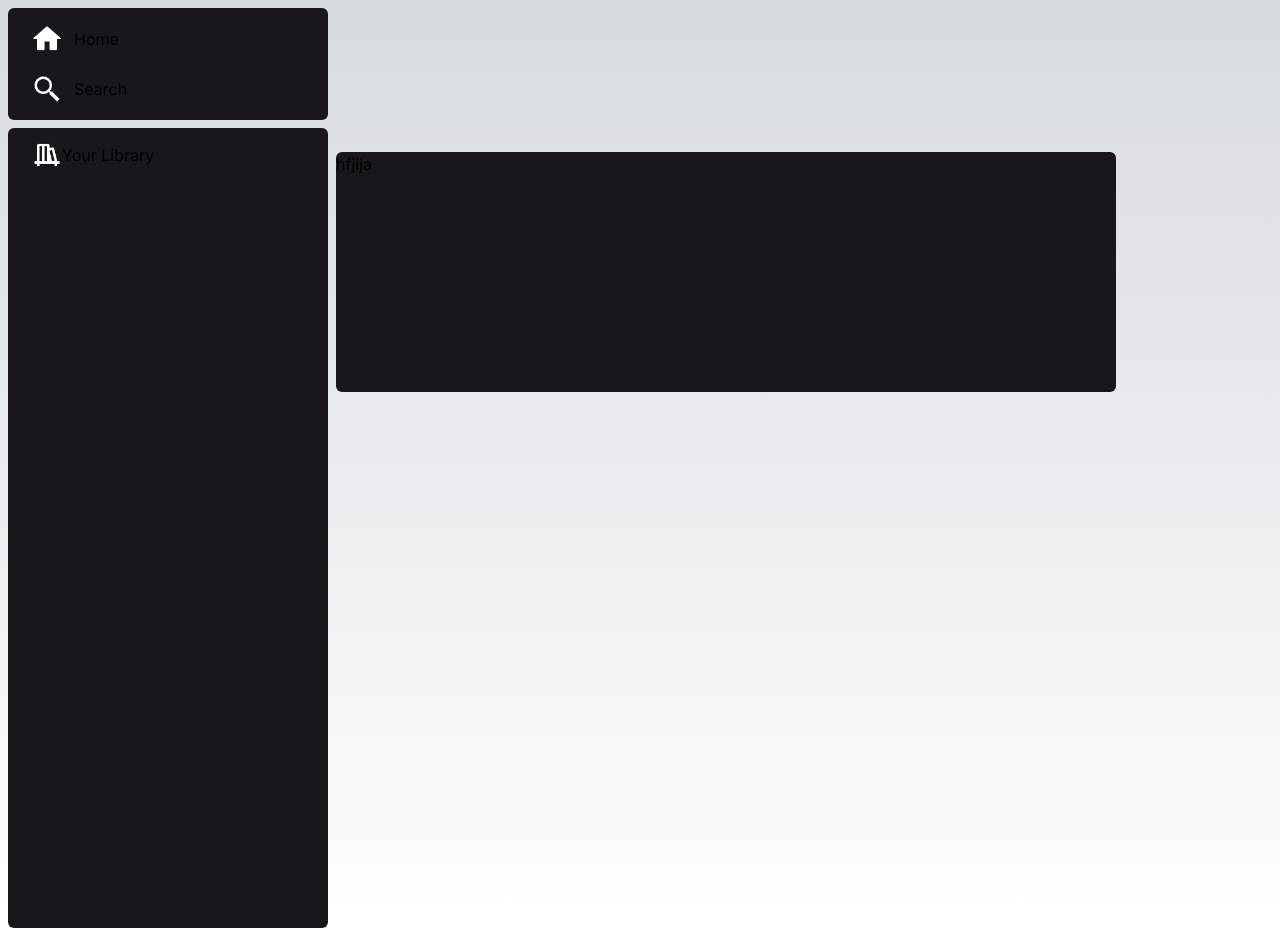
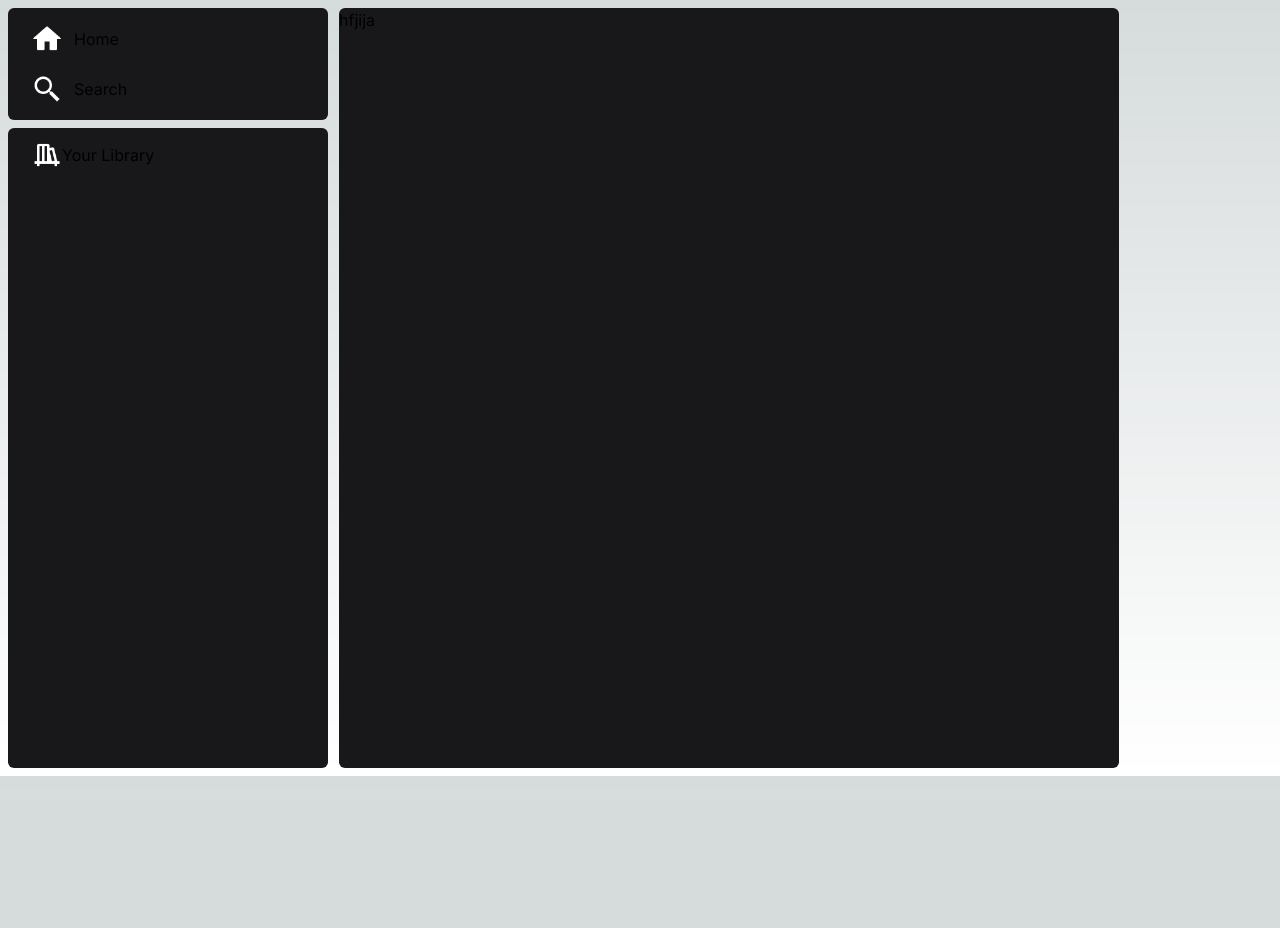
Before and after one commit to oscvrhrr/music-app-react, a Next.js app: page / in a window 1280 px wide. After the commit the page ends 800 px from the top, so only its background shows below. Built offline with nearby package versions, Linux system fonts and the light colour scheme.

Commit message:
Placed Albumshowcase component

```diff
--- a/src/app/components/AlbumShowcase.tsx
+++ b/src/app/components/AlbumShowcase.tsx
@@ -4,7 +4,7 @@
 
 export default function AlbumShowcase () {
     return (
-        <main className="bg-zinc-900 w-[48.75rem] h-60 ml-2 inline-block rounded-md">
+        <main className="bg-zinc-900 w-[48.75rem] h-full inline-block rounded-md col-start-2 row-start-1">
 
             hfjija
             <header className="">
--- a/src/app/components/Library.tsx
+++ b/src/app/components/Library.tsx
@@ -16,7 +16,7 @@ export default function Library () {
 
     return (
 
-        <aside className="w-80 h-screen bg-zinc-900 rounded-md ml-2 inline-block">
+        <aside className="w-80 h-[40rem] bg-zinc-900 rounded-md col-start-1">
             <li className="flex items-center mx-6 py-3">
                 <Image
                     src={Shelf}
--- a/src/app/components/Navbar.tsx
+++ b/src/app/components/Navbar.tsx
@@ -4,7 +4,7 @@ import Search from '../../../assets/search-icon.png'
 
 export default function Navbar () {
     return (
-        <nav className="w-80 h-28 bg-zinc-900 rounded-md m-2 flex flex-col justify-evenly">
+        <nav className="w-80 h-28 bg-zinc-900 rounded-md flex  flex-col col-start-1 justify-evenly">
             <ul>
                 <li className="flex items-center mx-6 mb-5 ">
                     <Image
--- a/src/app/page.tsx
+++ b/src/app/page.tsx
@@ -5,9 +5,11 @@ import AlbumShowcase from "./components/AlbumShowcase"
 export default function Home() {
   return (
     <>
-      <div className="grid-cols-3">
+      <div className="grid grid-cols-[20.6875rem_48.75rem_17.5rem] grid-rows-none p-2 h-[48.5rem]">
+        <div className="grid grid-rows-[7.5rem_46.5rem] h-[40rem]">
         <Navbar/>
         <Library/>
+        </div>
         <AlbumShowcase/>
       </div>
 
```
